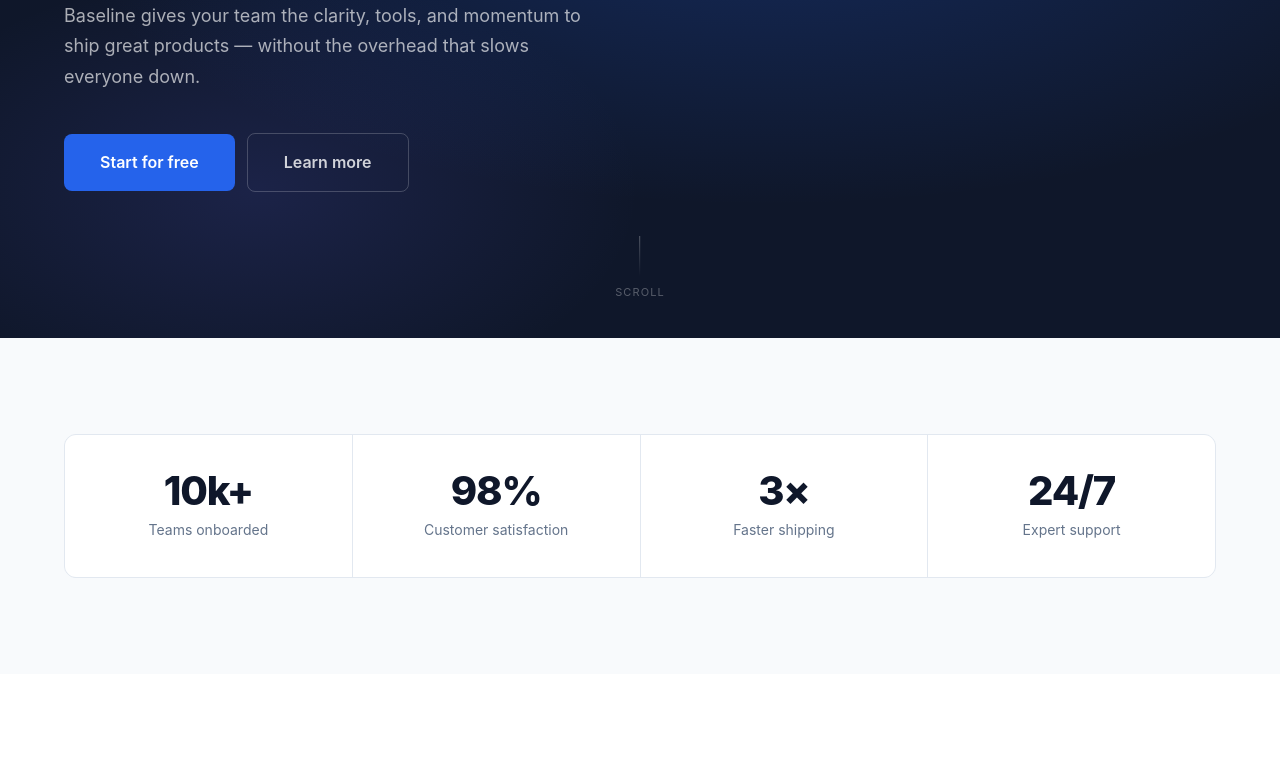
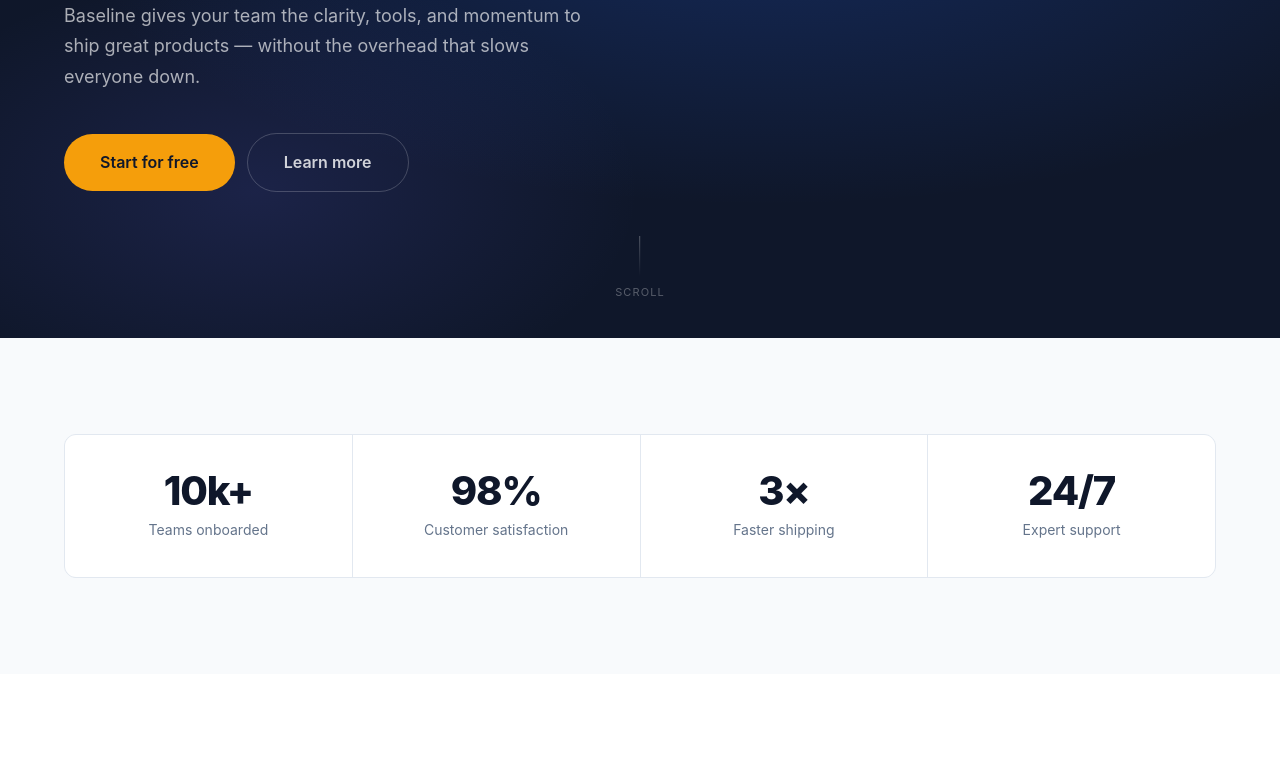
Before and after one commit to bmadeiraloka/my-website, a plain HTML site: page index.html in a window 1280 px wide. Shown: the part 463-1234 px from the top of the page. Drawn offline with Linux system fonts and the light colour scheme.

Commit message:
Round pill buttons with yellow color

```diff
--- a/css/styles.css
+++ b/css/styles.css
@@ -75,19 +75,19 @@
   align-items: center;
   gap: 8px;
   padding: 14px 28px;
-  border-radius: var(--radius);
+  border-radius: 100px;
   font-size: 15px;
   font-weight: 600;
   transition: background var(--transition), transform var(--transition), box-shadow var(--transition);
 }
 .btn--primary {
-  background: var(--color-accent);
-  color: #fff;
+  background: #f59e0b;
+  color: #0f172a;
 }
 .btn--primary:hover {
-  background: var(--color-accent-dark);
+  background: #d97706;
   transform: translateY(-1px);
-  box-shadow: 0 4px 12px rgba(37,99,235,.35);
+  box-shadow: 0 4px 12px rgba(245,158,11,.4);
 }
 .btn--outline {
   background: transparent;
```
